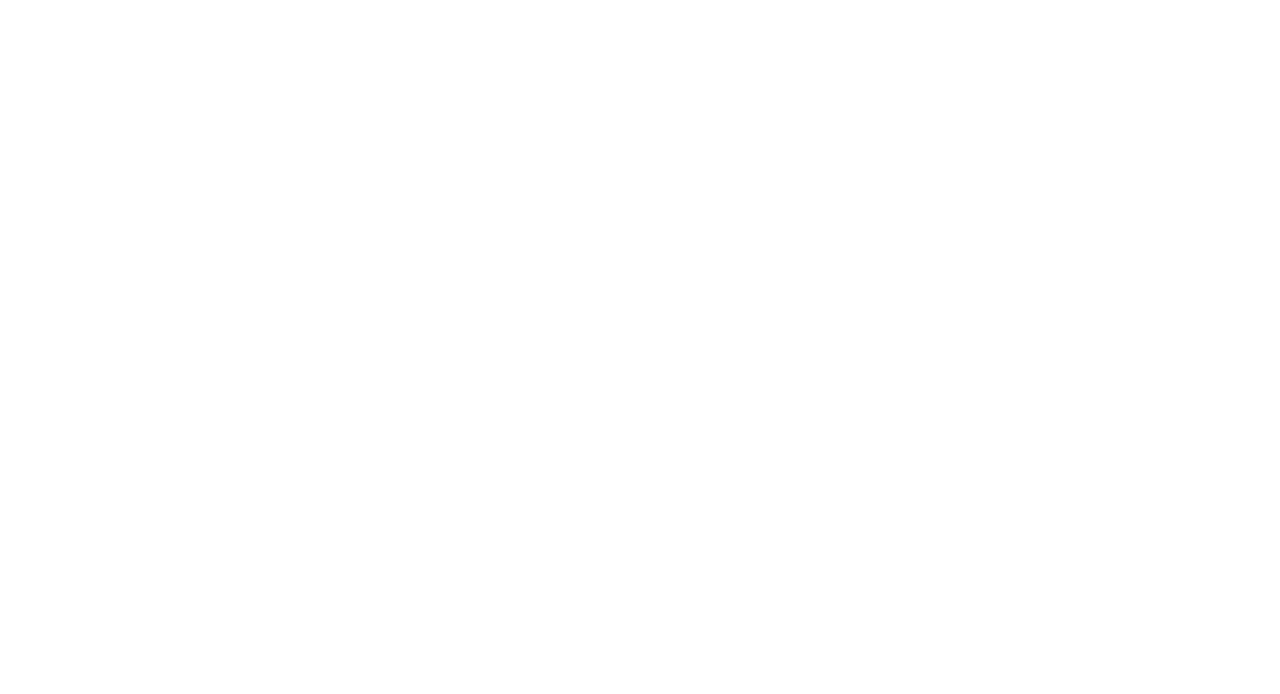
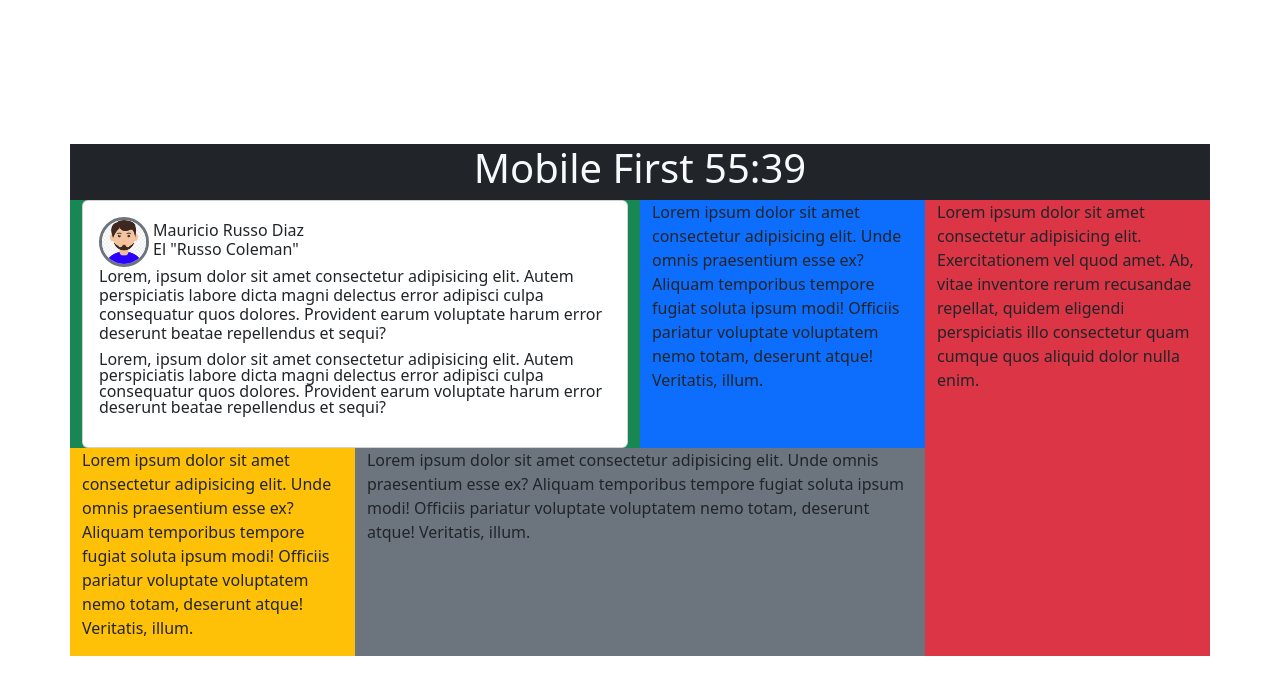
Before and after one commit to MauricioDV/bootstrap5-plantillas, a plain HTML site: page index.html in a window 1280 px wide. Drawn offline with nearby package versions, Linux system fonts and the light colour scheme.

Commit message:
avance en index y carpeta img añadida

```diff
--- a/index.html
+++ b/index.html
@@ -4,9 +4,65 @@
     <meta charset="UTF-8">
     <meta http-equiv="X-UA-Compatible" content="IE=edge">
     <meta name="viewport" content="width=device-width, initial-scale=1.0">
+    <link rel="stylesheet" href="https://cdn.jsdelivr.net/npm/bootstrap@5.2.3/dist/css/bootstrap.min.css">
     <title>Plantilla con Bootstrap 5</title>
+    <style>
+        img{
+            width: 50px;
+            height: 50px;
+        }
+        @media (min-width: 992px){
+            .alto-100{
+                height: 100vh;
+            }
+        }
+    </style>
 </head>
 <body>
+    <main class="container d-flex align-items-center justify-content-center alto-100">
 
+        <div class="row">
+            <div class="col-12 bg-dark text-light">
+                <h1 class="text-center">Mobile First 55:39</h1>
+            </div>
+           <div class="col-12 col-lg-9">
+                <div class="row">
+                    <div class="col-12 col-lg-8 bg-success">
+                        <article class="card">
+                            <div class="card-body">
+                                <div class="d-flex">
+                                    <img src="./imgs/avatar varon.png" alt="" class="border border-secondary border-3 rounded-circle">
+                                    <div class="p-1">
+                                        <h6 class="m-0 h6">Mauricio Russo Diaz</h6>
+                                        <P class="m-0 h6">El "Russo Coleman"</P>
+                                    </div>
+                                </div>
+                                <div>
+                                    <p class="h6">Lorem, ipsum dolor sit amet consectetur adipisicing elit. Autem perspiciatis labore dicta magni delectus error adipisci culpa consequatur quos dolores. Provident earum voluptate harum error deserunt beatae repellendus et sequi?</p>
+                                    <p class="fs-6 lh-1">Lorem, ipsum dolor sit amet consectetur adipisicing elit. Autem perspiciatis labore dicta magni delectus error adipisci culpa consequatur quos dolores. Provident earum voluptate harum error deserunt beatae repellendus et sequi?</p>
+                                </div>
+                            </div>
+                        </article>
+                    </div>
+                    <div class="col-12 col-lg-4 bg-primary">
+                        <p>Lorem ipsum dolor sit amet consectetur adipisicing elit. Unde omnis praesentium esse ex? Aliquam temporibus tempore fugiat soluta ipsum modi! Officiis pariatur voluptate voluptatem nemo totam, deserunt atque! Veritatis, illum.
+                        </p>
+                    </div>
+                    <div class="col-12 col-lg-4 bg-warning">
+                        <p>Lorem ipsum dolor sit amet consectetur adipisicing elit. Unde omnis praesentium esse ex? Aliquam temporibus tempore fugiat soluta ipsum modi! Officiis pariatur voluptate voluptatem nemo totam, deserunt atque! Veritatis, illum.
+                        </p>
+                    </div>
+                    <div class="col-12 col-lg-8 bg-secondary">
+                        <p>Lorem ipsum dolor sit amet consectetur adipisicing elit. Unde omnis praesentium esse ex? Aliquam temporibus tempore fugiat soluta ipsum modi! Officiis pariatur voluptate voluptatem nemo totam, deserunt atque! Veritatis, illum.
+                        </p>
+                    </div>
+                </div>
+           </div>
+
+           <div class="col-12 col-lg-3 bg-danger">
+            <p>Lorem ipsum dolor sit amet consectetur adipisicing elit. Exercitationem vel quod amet. Ab, vitae inventore rerum recusandae repellat, quidem eligendi perspiciatis illo consectetur quam cumque quos aliquid dolor nulla enim.</p>
+           </div>
+        </div>
+    </main>
 </body>
 </html>
```
Also changed, not shown: imgs/AVATAR MUJER.jpg (added), imgs/avatar varon.png (added).
